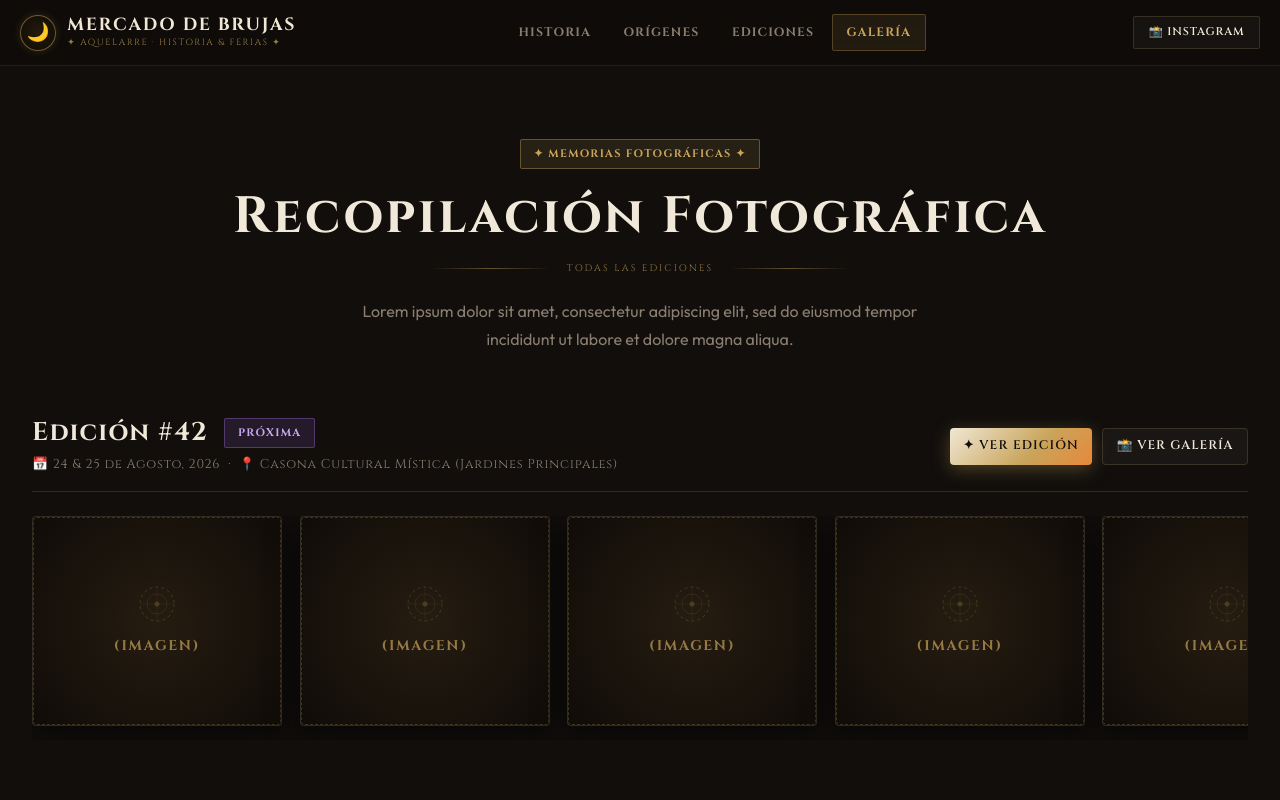
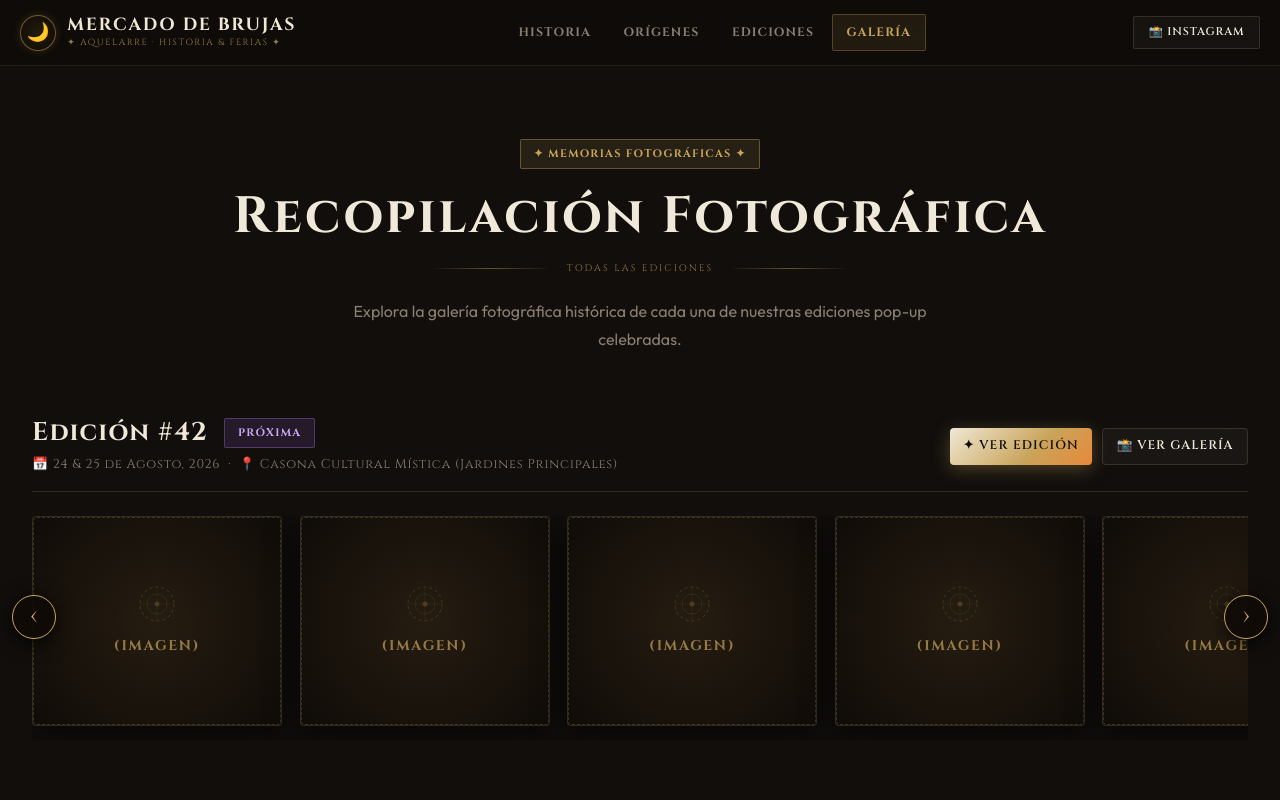
Before and after one commit to Ackyul/mercado-de-brujas, a Next.js app in the folder frontend/: page /galeria in a window 1280 px wide. Shown: the top 800 px of the page. Built offline with nearby package versions, Linux system fonts and the light colour scheme.

Commit message:
Mercado de brujas

```diff
--- a/frontend/src/app/galeria/page.tsx
+++ b/frontend/src/app/galeria/page.tsx
@@ -8,113 +8,51 @@ import { EDITIONS_DATA, EditionPhoto } from "../data/editionsData";
 
 type PhotoWithEdition = EditionPhoto & { editionTitle: string; editionId: string };
 
-export default function GaleriaPage() {
-  const [lightboxPhoto, setLightboxPhoto] = useState<PhotoWithEdition | null>(null);
+function EditionGallerySlider({
+  edition,
+  onPhotoClick,
+}: {
+  edition: any;
+  onPhotoClick: (photo: PhotoWithEdition) => void;
+}) {
+  const sliderRef = React.useRef<HTMLDivElement>(null);
+
+  const scrollLeft = () => {
+    if (sliderRef.current) {
+      sliderRef.current.scrollBy({ left: -460, behavior: "smooth" });
+    }
+  };
+
+  const scrollRight = () => {
+    if (sliderRef.current) {
+      sliderRef.current.scrollBy({ left: 460, behavior: "smooth" });
+    }
+  };
 
   return (
-    <div
-      style={{
-        minHeight: "100vh",
-        display: "flex",
-        flexDirection: "column",
-        backgroundColor: "var(--bg-primary)",
-      }}
+    <div className="carousel-wrapper" style={{ position: "relative" }}>
+      {/* PC & Mobile Navigation Arrows */}
+      <button
+        onClick={scrollLeft}
+        className="carousel-arrow-btn carousel-arrow-left"
+        aria-label="Anterior"
+        title="Ver fotos anteriores"
       >
-      <Header />
+        ‹
+      </button>
 
-      <section style={{ padding: "4.5rem 2rem 6rem", maxWidth: "1280px", margin: "0 auto", width: "100%" }}>
-        {/* Page header */}
-        <div style={{ textAlign: "center", marginBottom: "4rem" }}>
-          <span className="badge badge-gold" style={{ marginBottom: "1rem" }}>
-            ✦ Memorias Fotográficas ✦
-          </span>
-          <h1
-            style={{
-              fontSize: "clamp(2rem, 4vw, 3.2rem)",
-              fontFamily: "var(--font-serif)",
-              letterSpacing: "0.05em",
-              marginBottom: "0.75rem",
-            }}
+      <button
+        onClick={scrollRight}
+        className="carousel-arrow-btn carousel-arrow-right"
+        aria-label="Siguiente"
+        title="Ver más fotos"
       >
-            Recopilación Fotográfica
-          </h1>
-          <div className="ornament-divider" style={{ marginBottom: "1.25rem" }}>
-            <span
-              style={{
-                fontFamily: "var(--font-serif)",
-                fontSize: "0.6rem",
-                letterSpacing: "0.22em",
-                color: "var(--accent-gold)",
-                textTransform: "uppercase",
-                opacity: 0.7,
-              }}
-            >
-              Todas las Ediciones
-            </span>
-          </div>
-          <p
-            className="text-muted"
-            style={{ maxWidth: "580px", margin: "0 auto", fontSize: "1rem", lineHeight: 1.75 }}
-          >
-            Lorem ipsum dolor sit amet, consectetur adipiscing elit, sed do eiusmod tempor incididunt ut labore et dolore magna aliqua.
-          </p>
-        </div>
-
-        {/* One section per edition */}
-        <div style={{ display: "flex", flexDirection: "column", gap: "4.5rem" }}>
-          {EDITIONS_DATA.map((edition) => (
-            <div key={edition.id}>
-              {/* Edition header */}
-              <div style={{ marginBottom: "1.5rem", paddingBottom: "1rem", borderBottom: "1px solid var(--border-subtle)", display: "flex", justifyContent: "space-between", alignItems: "center", flexWrap: "wrap", gap: "1rem" }}>
-                <div>
-                  <div style={{ display: "flex", alignItems: "center", gap: "1rem", flexWrap: "wrap" }}>
-                    <h2
-                      style={{
-                        fontFamily: "var(--font-serif)",
-                        fontSize: "clamp(1.1rem, 2.5vw, 1.6rem)",
-                        letterSpacing: "0.05em",
-                        color: "var(--text-main)",
-                      }}
-                    >
-                      {edition.title}
-                    </h2>
-                    <span className={edition.status === "Próxima" ? "badge badge-purple" : "badge badge-gold"}>
-                      {edition.status}
-                    </span>
-                  </div>
-                  <p
-                    style={{
-                      fontSize: "0.8rem",
-                      color: "var(--text-muted)",
-                      marginTop: "0.35rem",
-                      fontFamily: "var(--font-serif)",
-                      letterSpacing: "0.06em",
-                    }}
-                  >
-                    📅 {edition.date} &nbsp;·&nbsp; 📍 {edition.location}
-                  </p>
-                </div>
-
-                <div style={{ display: "flex", gap: "0.6rem" }}>
-                  <Link
-                    href={`/ediciones/${edition.slug}`}
-                    className="btn-primary"
-                    style={{ textDecoration: "none", fontSize: "0.78rem", padding: "0.45rem 0.85rem" }}
-                  >
-                    ✦ Ver Edición
-                  </Link>
-                  <Link
-                    href={`/galeria/${edition.slug}`}
-                    className="btn-secondary"
-                    style={{ textDecoration: "none", fontSize: "0.78rem", padding: "0.45rem 0.85rem" }}
-                  >
-                    📸 Ver Galería
-                  </Link>
-                </div>
-              </div>
+        ›
+      </button>
 
       {/* Horizontal scroll slider (7 photos + 8th arrow card) */}
       <div
+        ref={sliderRef}
         className="ediciones-gallery-slider"
         style={{
           display: "flex",
@@ -123,13 +61,12 @@ export default function GaleriaPage() {
           overflowX: "auto",
           scrollSnapType: "x mandatory",
           paddingBottom: "0.85rem",
-                  scrollbarWidth: "none",
-                  msOverflowStyle: "none",
+          scrollBehavior: "smooth",
           WebkitOverflowScrolling: "touch",
         }}
       >
         {/* First 7 photos */}
-                {edition.gallery.slice(0, 7).map((photo) => {
+        {edition.gallery.slice(0, 7).map((photo: any) => {
           const photoWithEdition: PhotoWithEdition = {
             ...photo,
             editionTitle: edition.title,
@@ -139,7 +76,7 @@ export default function GaleriaPage() {
             <div
               key={photo.id}
               className="glass-panel"
-                      onClick={() => setLightboxPhoto(photoWithEdition)}
+              onClick={() => onPhotoClick(photoWithEdition)}
               style={{
                 flex: "0 0 auto",
                 width: "250px",
@@ -225,6 +162,120 @@ export default function GaleriaPage() {
           </span>
         </Link>
       </div>
+    </div>
+  );
+}
+
+export default function GaleriaPage() {
+  const [lightboxPhoto, setLightboxPhoto] = useState<PhotoWithEdition | null>(null);
+
+  return (
+    <div
+      style={{
+        minHeight: "100vh",
+        display: "flex",
+        flexDirection: "column",
+        backgroundColor: "var(--bg-primary)",
+      }}
+    >
+      <Header />
+
+      <section style={{ padding: "4.5rem 2rem 6rem", maxWidth: "1280px", margin: "0 auto", width: "100%" }}>
+        {/* Page header */}
+        <div style={{ textAlign: "center", marginBottom: "4rem" }}>
+          <span className="badge badge-gold" style={{ marginBottom: "1rem" }}>
+            ✦ Memorias Fotográficas ✦
+          </span>
+          <h1
+            style={{
+              fontSize: "clamp(2rem, 4vw, 3.2rem)",
+              fontFamily: "var(--font-serif)",
+              letterSpacing: "0.05em",
+              marginBottom: "0.75rem",
+            }}
+          >
+            Recopilación Fotográfica
+          </h1>
+          <div className="ornament-divider" style={{ marginBottom: "1.25rem" }}>
+            <span
+              style={{
+                fontFamily: "var(--font-serif)",
+                fontSize: "0.6rem",
+                letterSpacing: "0.22em",
+                color: "var(--accent-gold)",
+                textTransform: "uppercase",
+                opacity: 0.7,
+              }}
+            >
+              Todas las Ediciones
+            </span>
+          </div>
+          <p
+            className="text-muted"
+            style={{ maxWidth: "580px", margin: "0 auto", fontSize: "1rem", lineHeight: 1.75 }}
+          >
+            Explora la galería fotográfica histórica de cada una de nuestras ediciones pop-up celebradas.
+          </p>
+        </div>
+
+        {/* One section per edition */}
+        <div style={{ display: "flex", flexDirection: "column", gap: "4.5rem" }}>
+          {EDITIONS_DATA.map((edition) => (
+            <div key={edition.id}>
+              {/* Edition header */}
+              <div style={{ marginBottom: "1.5rem", paddingBottom: "1rem", borderBottom: "1px solid var(--border-subtle)", display: "flex", justifyContent: "space-between", alignItems: "center", flexWrap: "wrap", gap: "1rem" }}>
+                <div>
+                  <div style={{ display: "flex", alignItems: "center", gap: "1rem", flexWrap: "wrap" }}>
+                    <h2
+                      style={{
+                        fontFamily: "var(--font-serif)",
+                        fontSize: "clamp(1.1rem, 2.5vw, 1.6rem)",
+                        letterSpacing: "0.05em",
+                        color: "var(--text-main)",
+                      }}
+                    >
+                      {edition.title}
+                    </h2>
+                    <span className={edition.status === "Próxima" ? "badge badge-purple" : "badge badge-gold"}>
+                      {edition.status}
+                    </span>
+                  </div>
+                  <p
+                    style={{
+                      fontSize: "0.8rem",
+                      color: "var(--text-muted)",
+                      marginTop: "0.35rem",
+                      fontFamily: "var(--font-serif)",
+                      letterSpacing: "0.06em",
+                    }}
+                  >
+                    📅 {edition.date} &nbsp;·&nbsp; 📍 {edition.location}
+                  </p>
+                </div>
+
+                <div style={{ display: "flex", gap: "0.6rem" }}>
+                  <Link
+                    href={`/ediciones/${edition.slug}`}
+                    className="btn-primary"
+                    style={{ textDecoration: "none", fontSize: "0.78rem", padding: "0.45rem 0.85rem" }}
+                  >
+                    ✦ Ver Edición
+                  </Link>
+                  <Link
+                    href={`/galeria/${edition.slug}`}
+                    className="btn-secondary"
+                    style={{ textDecoration: "none", fontSize: "0.78rem", padding: "0.45rem 0.85rem" }}
+                  >
+                    📸 Ver Galería
+                  </Link>
+                </div>
+              </div>
+
+              {/* Slider with arrow buttons for PC & Mobile */}
+              <EditionGallerySlider
+                edition={edition}
+                onPhotoClick={setLightboxPhoto}
+              />
             </div>
           ))}
         </div>
--- a/frontend/src/app/globals.css
+++ b/frontend/src/app/globals.css
@@ -388,6 +388,64 @@ p, span, a, li, button, input, label {
 /* Prevent horizontal overflow on all screens */
 html, body { overflow-x: hidden; }
 
+/* PC Carousel Navigation Arrows */
+.carousel-arrow-btn {
+  position: absolute;
+  top: 45%;
+  transform: translateY(-50%);
+  z-index: 25;
+  width: 44px;
+  height: 44px;
+  border-radius: 50%;
+  background: rgba(16, 10, 7, 0.92);
+  border: 1px solid var(--accent-gold);
+  color: var(--accent-gold);
+  font-size: 1.8rem;
+  font-family: var(--font-serif);
+  display: flex;
+  align-items: center;
+  justify-content: center;
+  cursor: pointer;
+  box-shadow: 0 4px 20px rgba(0, 0, 0, 0.8);
+  transition: all 0.2s ease;
+  line-height: 1;
+  user-select: none;
+}
+
+.carousel-arrow-btn:hover {
+  background: var(--accent-gold) !important;
+  color: #120c09 !important;
+  transform: translateY(-50%) scale(1.1);
+  box-shadow: 0 0 25px rgba(212, 175, 55, 0.6) !important;
+}
+
+.carousel-arrow-left {
+  left: -20px;
+}
+
+.carousel-arrow-right {
+  right: -20px;
+}
+
+/* PC Desktop: Styled visible scrollbar for gallery slider */
+@media (min-width: 900px) {
+  .ediciones-gallery-slider::-webkit-scrollbar {
+    height: 6px !important;
+    display: block !important;
+  }
+  .ediciones-gallery-slider::-webkit-scrollbar-track {
+    background: rgba(20, 14, 10, 0.8) !important;
+    border-radius: 3px !important;
+  }
+  .ediciones-gallery-slider::-webkit-scrollbar-thumb {
+    background: var(--accent-gold) !important;
+    border-radius: 3px !important;
+  }
+  .ediciones-gallery-slider::-webkit-scrollbar-thumb:hover {
+    background: var(--accent-gold-light) !important;
+  }
+}
+
 /* Active Edition card hover & modal styles */
 .active-edition-card {
   transition: transform 0.2s ease, box-shadow 0.2s ease, border-color 0.2s ease;
```
Lines whose indentation alone changed are shown as unchanged.
